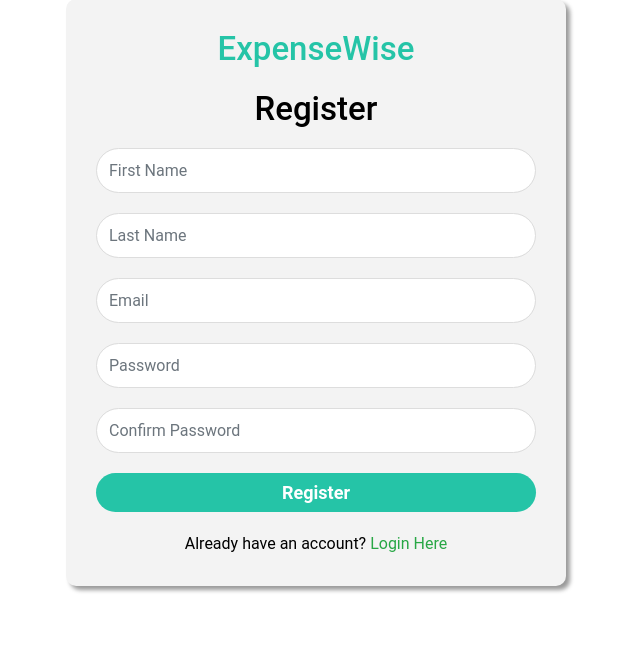
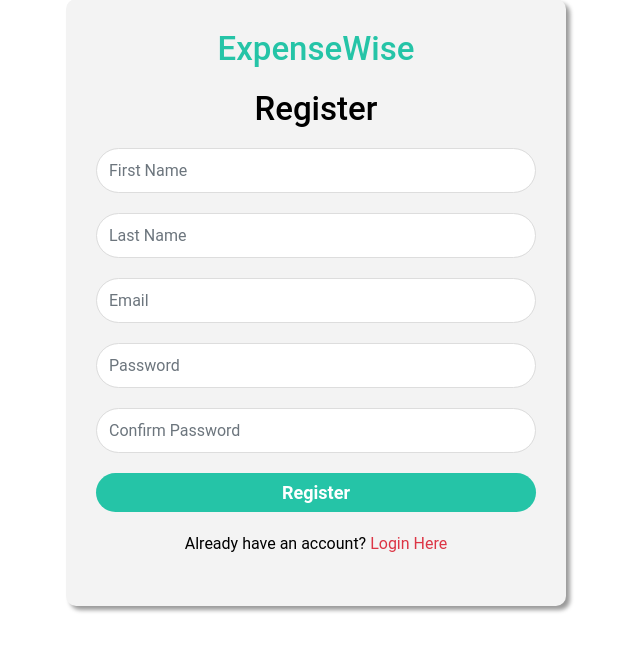
Before and after one commit to Amruta-2476/daily-expense-tracker, a PHP site: page /register.php in a window 1280 px wide. Shown: the part 51-703 px from the top of the page, without its empty margins (324-964 px from the left). Run offline with PHP 8.4, Linux system fonts and the light colour scheme.

Commit message:
minor changes in login signup

```diff
--- a/login.php
+++ b/login.php
@@ -103,8 +103,11 @@ if (isset($_POST['email'])) {
       <div class="clearfix">
         <label class="float-left form-check-label"><input type="checkbox"> Remember me</label>
       </div>
+      <br>
+      <div class="form-group">
+      <p class="text-center">Don't have an account? <a href="register.php" class="text-danger">Register Here</a></p>
+      </div>
     </form>
-    <p class="text-center">Don't have an account? <a href="register.php" class="text-danger">Register Here</a></p>
     <?php if($errormsg != "") { echo "<p class='text-center text-danger'>$errormsg</p>"; } ?>
   </div>
 </body>
--- a/logout.php
+++ b/logout.php
@@ -2,6 +2,6 @@
 session_start();
 if(session_destroy())
 {
-header("Location: login.php");
+header("Location: home.php");
 }
 ?>
--- a/register.php
+++ b/register.php
@@ -127,8 +127,10 @@ if (isset($_REQUEST['firstname'])) {
       <div class="form-group">
         <button type="submit" class="btn btn-success btn-block">Register</button>
       </div>
-    </form>
-    <div class="text-center">Already have an account? <a class="text-success" href="login.php">Login Here</a></div>
+      <div class="form-group">
+      <p class="text-center">Already have an account? <a href="login.php" class="text-danger">Login Here</a></p>
+      </div>
+      </form>
   </div>
 </body>
 <!-- Bootstrap core JavaScript -->
```
